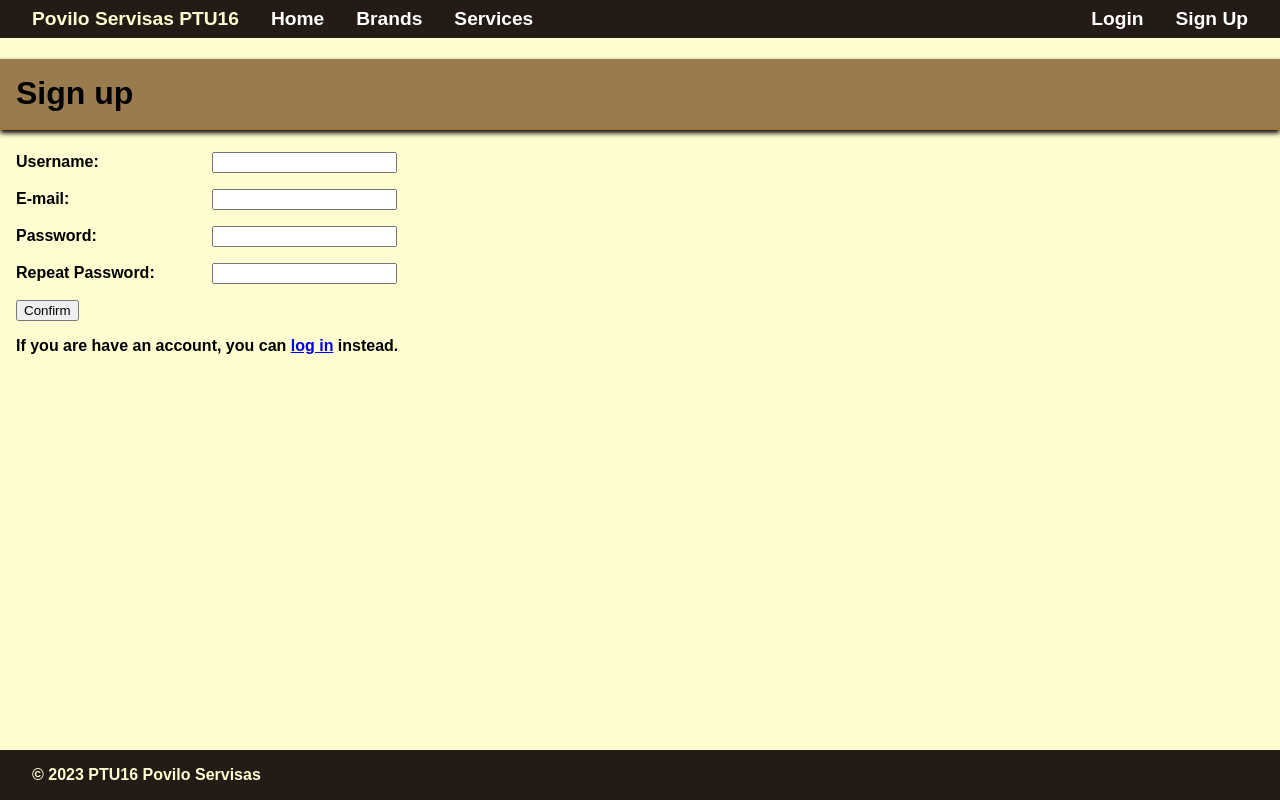
After one commit to povilastsk/ptu16_autoservisas, a Django app: page /user/signup/ in a window 1280 px wide. The commit adds this page. Run offline with Django 4.2, Linux system fonts and the light colour scheme.

Commit message:
registration view and template

```diff
--- a/povilo_servisas/autoservisas/static/css/base_style.css
+++ b/povilo_servisas/autoservisas/static/css/base_style.css
@@ -183,3 +183,27 @@ table.order-table tr {
 table.order-table td {
     padding: 0.5rem;
 }
+form p label {
+    min-width: 12rem;
+    display: inline-block;
+}
+div.box {
+    margin: 0.5rem;
+    padding: 0.5rem;
+    border: 1px solid #999999;
+}
+.box-error {
+    background-color: #e0c0c0;
+}
+.box-success {
+    background-color: #c0e0c0;
+}
+.box-warning {
+    background-color: #e0e0c0;
+}
+.box-info {
+    background-color: #c0c0e0;
+}
+.box-debug {
+    background-color: #a8a8a8;
+}
--- a/povilo_servisas/autoservisas/templates/base.html
+++ b/povilo_servisas/autoservisas/templates/base.html
@@ -24,10 +24,18 @@
                 <li><a href="{% url "logout" %}">Logout</a></li>
             {% else %}
                 <li><a href="{% url "login" %}">Login</a></li>
+                <li><a href="{% url "signup" %}">Sign Up</a></li>
             {% endif %}
         </ul>
     </header>
     <main>
+        {% if messages %}
+            {% for message in messages %}
+            <div class="box box-{{ message.tags }}">
+                {{ message}}
+            </div>
+        {% endfor %}
+    {% endif %}
         {% block content%}
         {% endblock content%}
     </main>
--- a/povilo_servisas/user_profile/templates/registration/login.html
+++ b/povilo_servisas/user_profile/templates/registration/login.html
@@ -9,4 +9,5 @@
     <p><button type="submit">Log in</button></p>
 </form>
 <p><a href="{% url "password_reset" %}">Forgot password?</a></p>
+<p>Don't have an account? <a href="{% url "signup" %}">sign up</a>!</p>
 {% endblock content %}
--- /dev/null
+++ b/povilo_servisas/user_profile/templates/user_profile/signup.html
@@ -0,0 +1,27 @@
+{% extends "base.html" %}
+{% block title %}Sign up to {{ block.super }}{% endblock title %}
+{% block content %}
+<h1>Sign up</h1>
+<form method="post" action="{{ request.path }}">
+    {% csrf_token %}
+    <p>
+        <label for="username">Username:</label>
+        <input id="username" type="text" name="username" value="{{ request.POST.username }}">
+    </p>
+    <p>
+        <label for="email">E-mail:</label>
+        <input id="email" type="email" name="email" value="{{ request.POST.email }}">
+    </p>
+    <p>
+        <label for="password1">Password:</label>
+        <input id="password1" type="password" name="password1">
+    </p>
+    <p>
+        <label for="password2">Repeat Password:</label>
+        <input id="password2" type="password" name="password2">
+    </p>
+    <p><button type="submit">Confirm</button></p>
+</form>
+<p>If you are have an account, you can
+    <a href="{% url "login" %}">log in</a> instead.</p>
+{% endblock content %}
--- a/povilo_servisas/user_profile/urls.py
+++ b/povilo_servisas/user_profile/urls.py
@@ -1,5 +1,6 @@
 from django.urls import path
+from . import views
 
 urlpatterns = [
-
+    path('signup/', views.signup, name='signup'),
 ]
--- a/povilo_servisas/user_profile/views.py
+++ b/povilo_servisas/user_profile/views.py
@@ -1,3 +1,30 @@
-from django.shortcuts import render
+from django.shortcuts import render, redirect
+from django.contrib.auth import get_user_model
+from django.views.decorators.csrf import csrf_protect
+from django.contrib import messages
+from django.http import HttpRequest
 
-# Create your views here.
+User = get_user_model()
+
+@csrf_protect
+def signup(request: HttpRequest):
+    if request.method == "POST":
+        errors = []
+        username = request.POST.get('username')
+        email = request.POST.get('email')
+        password1 = request.POST.get('password1')
+        password2 = request.POST.get('password2')
+        if not len(username) > 3 or User.objects.filter(username=username).exists():
+            errors.append('Username is already taken, or is too short.')
+        if not len(email) > 0 or User.objects.filter(email=email).exists():
+            errors.append('Email must be valid and not belonging to existing user.')
+        if not len(password1) > 7 or password1 != password2:
+            errors.append('Password is too short, or entered passwords do not match.')
+        if len(errors):
+            for error in errors:
+                messages.error(request, error)
+        else:
+            User.objects.create_user(username=username, email=email, password=password1)
+            messages.success(request, "Sign up successful. You can login now.")
+            return redirect('login')
+    return render(request, 'user_profile/signup.html')
```
